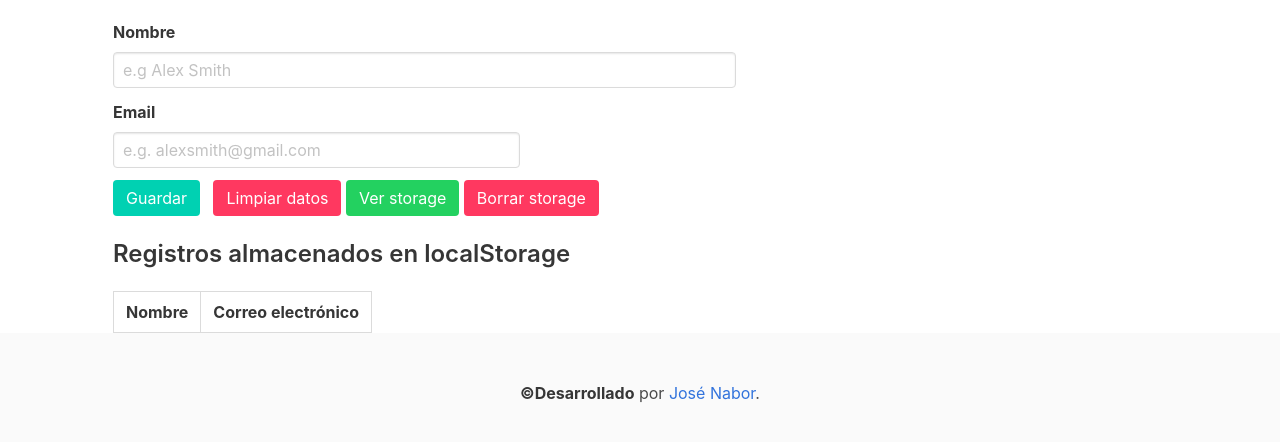
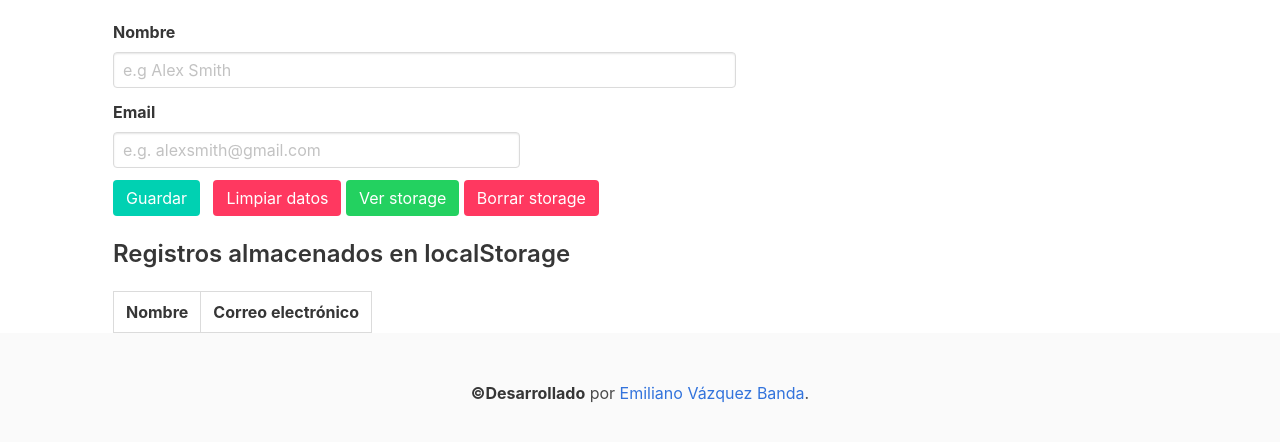
Before and after one commit to McChama/Actividad-16-PW, a plain HTML site: page index.html in a window 1280 px wide. Shown: the part 210-652 px from the top of the page. Drawn offline with nearby package versions, Linux system fonts and the light colour scheme.

Commit message:
Actualizado: Pie de pagina

```diff
--- a/index.html
+++ b/index.html
@@ -68,7 +68,7 @@
     <footer class="footer">
       <div class="content has-text-centered">
         <p>
-          <strong>&copy;Desarrollado</strong> por <a href="#">José Nabor</a>.
+          <strong>&copy;Desarrollado</strong> por <a href="https://github.com/McChama/Actividad-16-PW/" target="_blank">Emiliano Vázquez Banda</a>.
         </p>
       </div>
     </footer>
```
